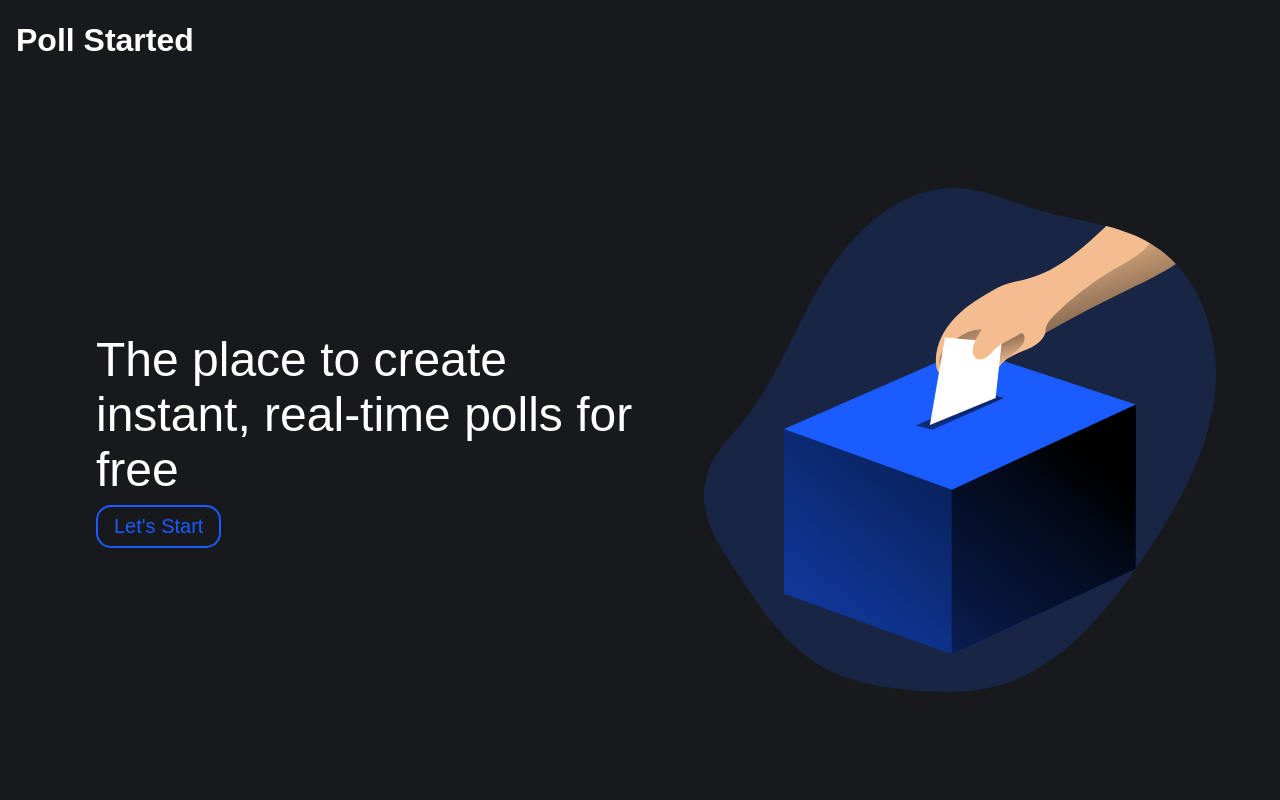
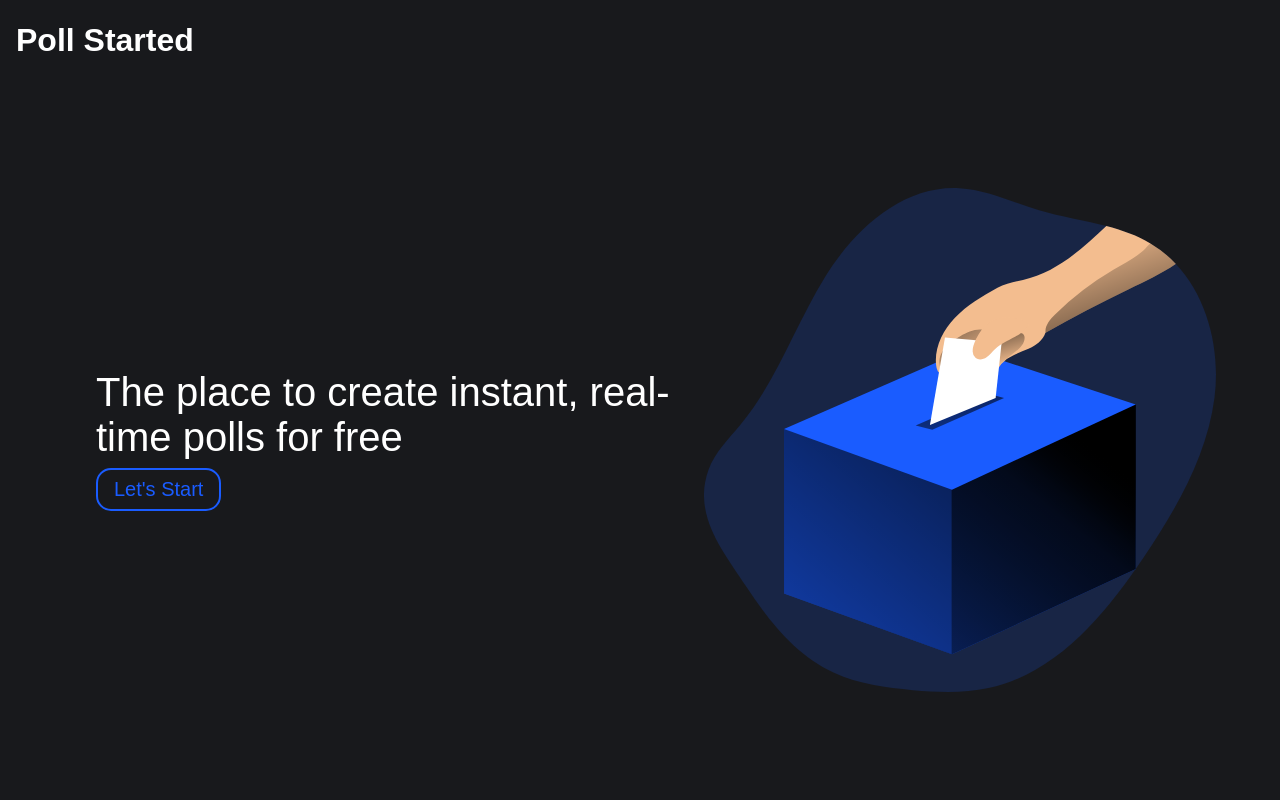
Before and after one commit to UrduX/poll-started, a Next.js app: page / in a window 1280 px wide. Shown: the top 800 px of the page. Built offline with nearby package versions, Linux system fonts and the light colour scheme; no server answers.

Commit message:
title size fixed

```diff
--- a/pages/index.js
+++ b/pages/index.js
@@ -108,7 +108,7 @@ const TextSection = styled(motion.div)`
 `;
 
 const Title = styled.p`
-  font-size: 3em;
+  font-size: 2.5em;
   text-align: start;
 `;
 
```
